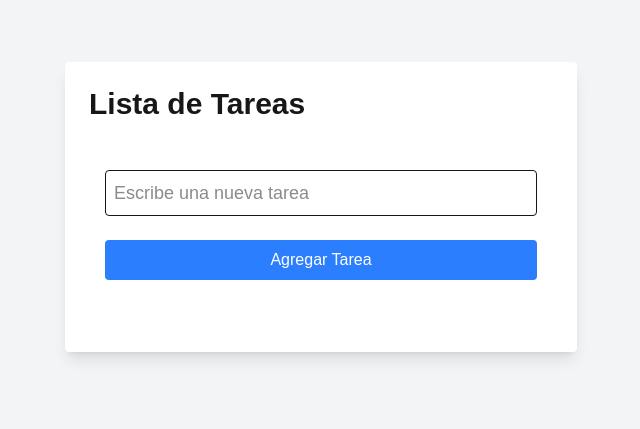
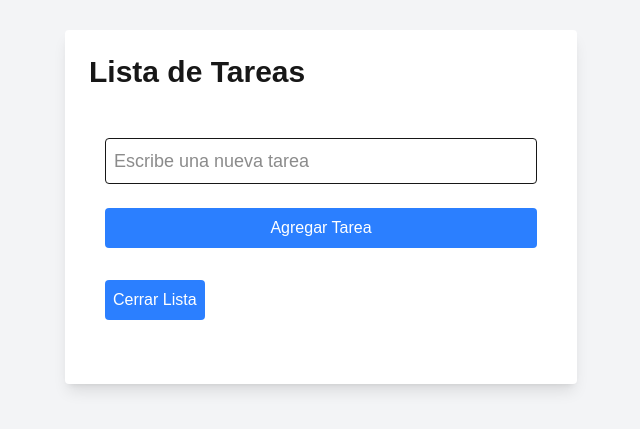
Before and after one commit to Nheonz/to-do-list, a Next.js app: page / in a window 1280 px wide. Shown: the part 193-622 px from the top of the page, without its empty margins (319-959 px from the left). Built offline with nearby package versions, Linux system fonts and the light colour scheme.

Commit message:
fix(components/todolist.js): se agrego animacion a la lista de tareas, boton para abrir y cerrar lista

```diff
--- a/src/components/todolist.js
+++ b/src/components/todolist.js
@@ -5,8 +5,9 @@ import TodoItem from "./todoitem";
 import TodoForm from "./todoform";
 
 const TodoList = () => {
-  const [todos, setTodos] = useState([]); //Contiene todas las tareas
+  const [todos, setTodos] = useState([]); // Contiene todas las tareas
   const [newTodoText, setNewTodoText] = useState(""); // El texto que un usuario escribe para agregar una nueva tarea
+  const [isOpen, setIsOpen] = useState(true); // Estado para controlar si la lista está abierta o cerrada
 
   // <--- Esta función agrega una nueva tarea al arreglo "todos" y luego limpia el campo de texto --->
   const handleAddTodo = () => {
@@ -45,8 +46,22 @@ const TodoList = () => {
         setNewTodoText={setNewTodoText}
       />
 
-      {/* Lista de tareas */}
-      <div className="mt-6 space-y-4">
+      {/* Botón para abrir y cerrar la lista de tareas */}
+      <button
+        onClick={() => setIsOpen(!isOpen)} // Cambia el estado de isOpen al hacer clic
+        className="mt-4 p-2 bg-blue-500 text-white rounded"
+      >
+        {isOpen ? "Cerrar Lista" : "Abrir Lista"}{" "}
+        {/* Texto que cambia dependiendo del estado */}
+      </button>
+
+      {/* Lista de tareas con animación */}
+      <div
+        className={`transition-all duration-500 ease-in-out overflow-hidden mt-4 ${
+          isOpen ? "max-h-[1000px] opacity-100" : "max-h-0 opacity-0"
+        }`}
+      >
+        {/* Mapear todas las tareas y mostrarlas en el componente TodoItem */}
         {todos.map((todo) => (
           <TodoItem
             key={todo.id}
```
